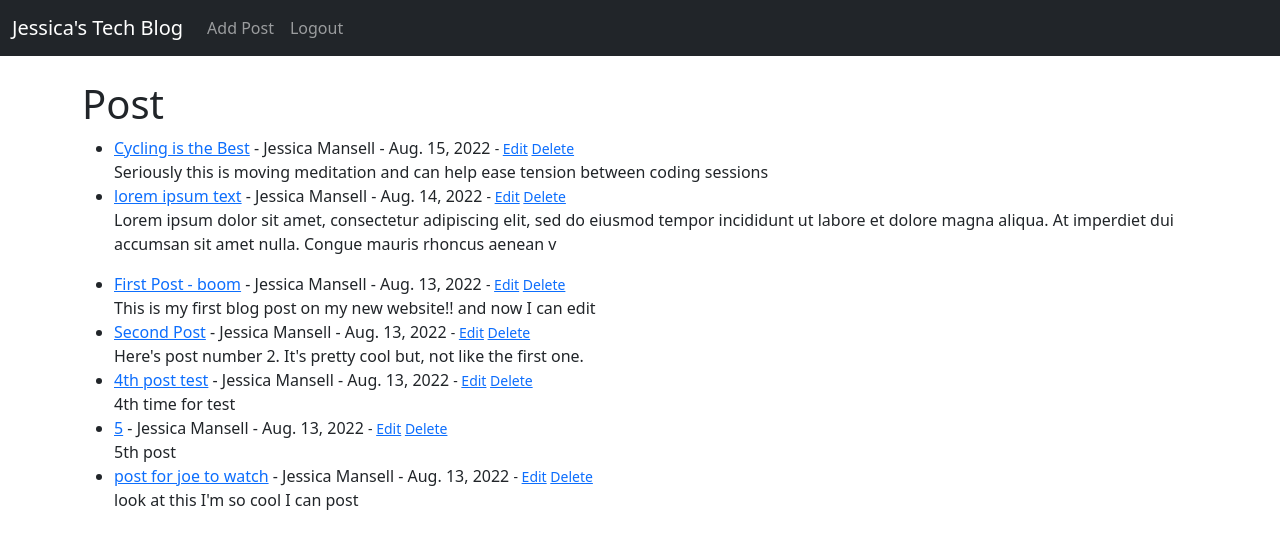
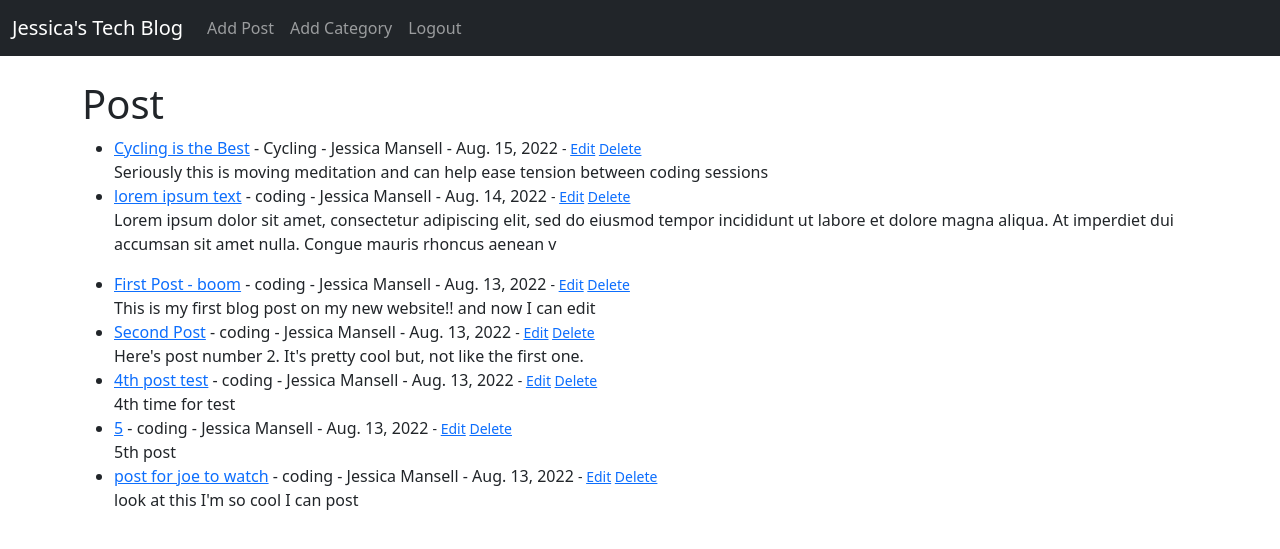
Before and after one commit to Jessica-Mansell/Personal-Website, a Django app: page / in a window 1280 px wide. Shown: the top 549 px of the page. Run offline with Django 4.2, Linux system fonts and the light colour scheme; a user stored in the database is signed in; data comes from the database, SQL or seed files in the repository; both versions use the stored data as it was after the commit; parts of the project's set-up code (start-up, migrations or seed data) failed here and were passed over.

Commit message:
add category functions to blog

```diff
--- a/mysite/blogsite/admin.py
+++ b/mysite/blogsite/admin.py
@@ -1,4 +1,5 @@
 from django.contrib import admin
-from .models import Post
+from .models import Post, Category
 # Register your models here.
 admin.site.register(Post)
+admin.site.register(Category)
--- a/mysite/blogsite/forms.py
+++ b/mysite/blogsite/forms.py
@@ -1,16 +1,24 @@
 from socket import fromshare
 from django import forms
-from .models import Post
+from .models import Post, Category
+
+choices = Category.objects.all().values_list('name', 'name')
+
+choice_list = []
+
+for item in choices:
+    choice_list.append(item)
 
 class PostForm(forms.ModelForm):
     class Meta:
         model = Post
-        fields = ('title', 'title_tag', 'author' , 'body')
+        fields = ('title', 'title_tag', 'author', 'category' , 'body')
 
         widgets = {
             'title': forms.TextInput(attrs={'class': 'form-control'}),
             'title_tag': forms.TextInput(attrs={'class': 'form-control'}),
             'author': forms.Select(attrs={'class': 'form-control'}),
+            'category': forms.Select(choices=choice_list, attrs={'class': 'form-control'}),
             'body': forms.Textarea(attrs={'class': 'form-control'}),
         }
 
--- a/mysite/blogsite/models.py
+++ b/mysite/blogsite/models.py
@@ -2,6 +2,15 @@ from django.db import models
 from django.contrib.auth.models import User
 from django.urls import reverse
 from datetime import datetime, date
+
+class Category(models.Model):
+    name = models.CharField(max_length=255)
+
+    def __str__(self):
+        return self.name
+
+    def get_absolute_url(self):
+        return reverse('home')
 
 # Create your models here.
 class Post(models.Model):
@@ -10,6 +19,7 @@ class Post(models.Model):
     author = models.ForeignKey(User, on_delete=models.CASCADE)
     body = models.TextField()
     post_date = models.DateField(auto_now_add=True)
+    category = models.CharField(max_length=255, default='coding')
 
     def __str__(self):
         return self.title + ' | ' + str(self.author)
--- a/mysite/blogsite/templates/base.html
+++ b/mysite/blogsite/templates/base.html
@@ -26,6 +26,9 @@
               {% if user.is_authenticated %}
                 <li class="nav-item">
                   <a class="nav-link" href="{% url 'add_post' %}">Add Post</a>
+                </li>
+                <li class="nav-item">
+                  <a class="nav-link" href="{% url 'add_category' %}">Add Category</a>
                 </li>
                 <li class="nav-item">
                   <a class="nav-link" href="{% url 'logout' %}">Logout</a>
--- a/mysite/blogsite/templates/index.html
+++ b/mysite/blogsite/templates/index.html
@@ -7,7 +7,9 @@
     <ul>
     {% for post in object_list %}
         <!--Pull anything from the Post model to display whatever needed from the post-->
-        <li><a href="{% url 'article-detail' post.pk %}">{{ post.title }}</a> - {{ post.author.first_name }}
+        <li><a href="{% url 'article-detail' post.pk %}">{{ post.title }}</a>
+            - {{ post.category }}
+            - {{ post.author.first_name }}
         {{ post.author.last_name }} -
         {{ post.post_date }} <small>
             {% if user.is_authenticated %}
--- a/mysite/blogsite/urls.py
+++ b/mysite/blogsite/urls.py
@@ -1,5 +1,5 @@
 from django.urls import path
-from .views import AddPostView, ArticleDetailView, DeletePostView, HomeView, UpdatePostView
+from .views import AddPostView, ArticleDetailView, DeletePostView, HomeView, UpdatePostView, AddCategoryView
 
 urlpatterns = [
     path('', HomeView.as_view(), name="home"),
@@ -7,4 +7,5 @@ urlpatterns = [
     path('add_post/', AddPostView.as_view(), name='add_post'),
     path('article/edit/<int:pk>', UpdatePostView.as_view(), name='update_post'),
     path('article/<int:pk>/remove', DeletePostView.as_view(), name='delete_post'),
+    path('add_category/', AddCategoryView.as_view(), name='add_category'),
 ]
--- a/mysite/blogsite/views.py
+++ b/mysite/blogsite/views.py
@@ -1,6 +1,6 @@
 from django.shortcuts import render
 from django.views.generic import ListView, DetailView, CreateView, UpdateView, DeleteView
-from .models import Post
+from .models import Post, Category
 from .forms import PostForm, EditForm
 from django.urls import reverse_lazy
 
@@ -25,6 +25,11 @@ class AddPostView(CreateView):
     form_class = PostForm
     template_name = 'add_post.html'
 
+class AddCategoryView(CreateView):
+    model = Category
+    template_name = 'add_category.html'
+    fields = '__all__'
+
 class UpdatePostView(UpdateView):
     model = Post
     # can only use either form_class or fields at once so, choose wisely!
```
Also changed, not shown: mysite/blogsite/templates/add_category.html (added, +24 -0 lines), mysite/blogsite/migrations/0004_category_post_category.py (added), mysite/db.sqlite3.
